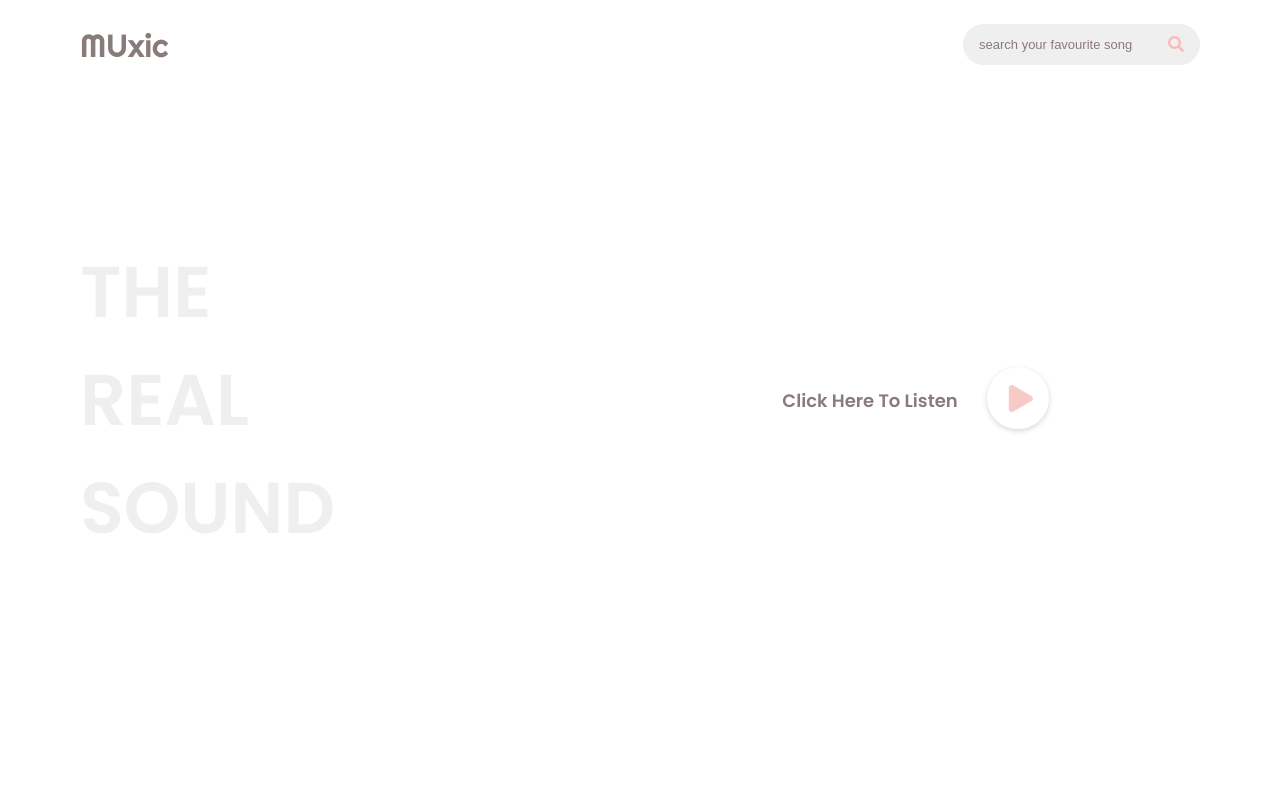
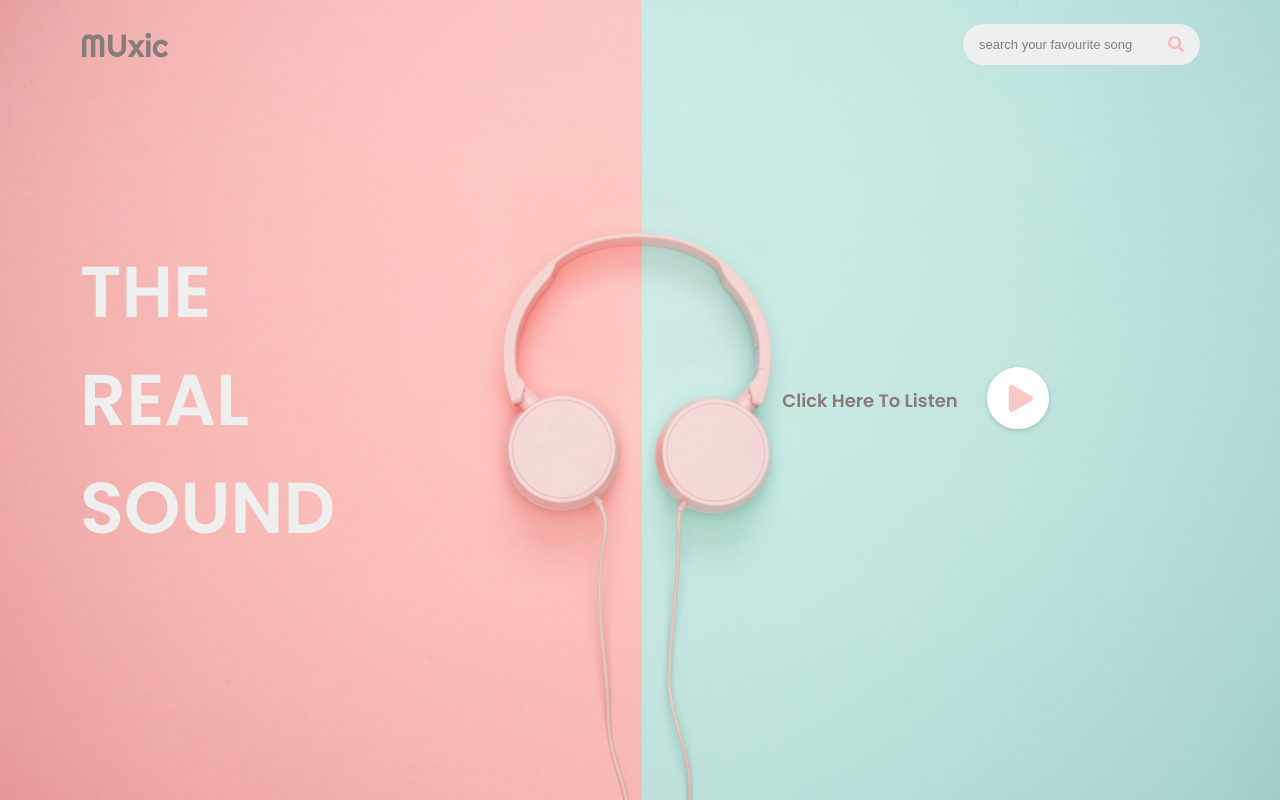
Before and after one commit to sudip-101/static-music-player, a plain HTML site: page index.html in a window 1280 px wide. Drawn offline with Linux system fonts and the light colour scheme; the site is published under a folder, as on GitHub Pages, so addresses that start at the root find nothing.

Commit message:
fixed background-img issue

```diff
--- a/style.css
+++ b/style.css
@@ -29,7 +29,7 @@ body {
     font-family: 'Poppins', sans-serif;
     width: 100vw;
     min-height: 100vh;
-    background: url(/images/image.png);
+    background: url(images/image.png);
     background-size: cover;
     background-position: center center;
     background-attachment: fixed;
```
